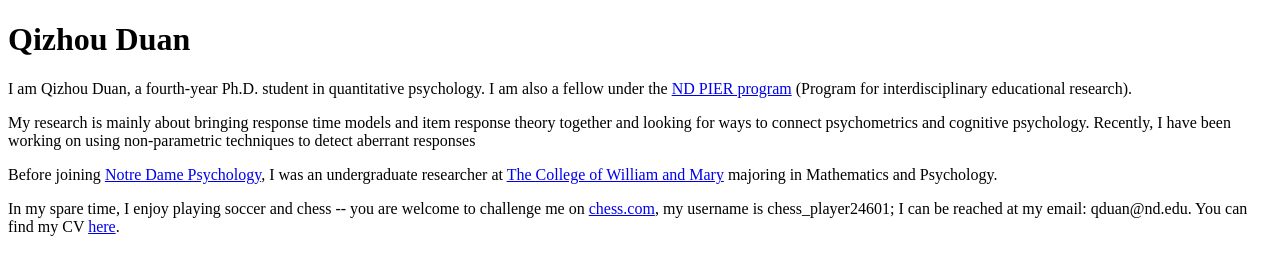
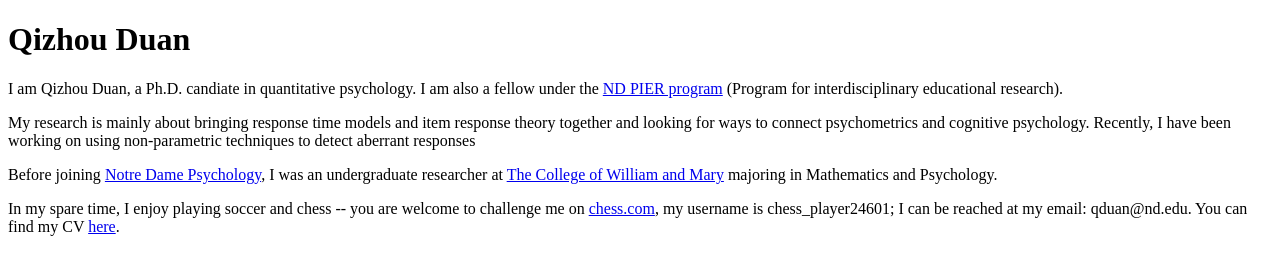
Before and after one commit to qizhouduan-nd/qizhouduan-nd.github.io, a plain HTML site: page index.html in a window 1280 px wide. Drawn offline with Linux system fonts and the light colour scheme.

Commit message:
Update index.html

```diff
--- a/index.html
+++ b/index.html
@@ -5,7 +5,7 @@
 
 <body>
 <h1> Qizhou Duan </h1>
-<p> I am Qizhou Duan, a fourth-year Ph.D. student in quantitative psychology. I am also a fellow under the <a href = "https://iei.nd.edu/initiatives/pier">ND PIER program</a> (Program for interdisciplinary educational research). </p>
+<p> I am Qizhou Duan, a Ph.D. candiate in quantitative psychology. I am also a fellow under the <a href = "https://iei.nd.edu/initiatives/pier">ND PIER program</a> (Program for interdisciplinary educational research). </p>
 
 <p> My research is mainly about bringing response time models and item response theory together and looking for ways to connect psychometrics and cognitive psychology. Recently, I have been working on using non-parametric techniques to detect aberrant responses </p>
 
```
